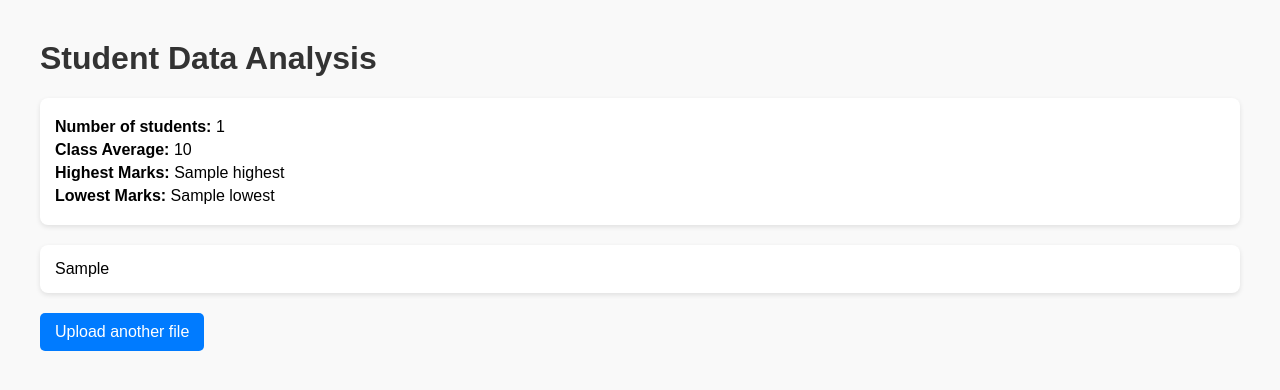
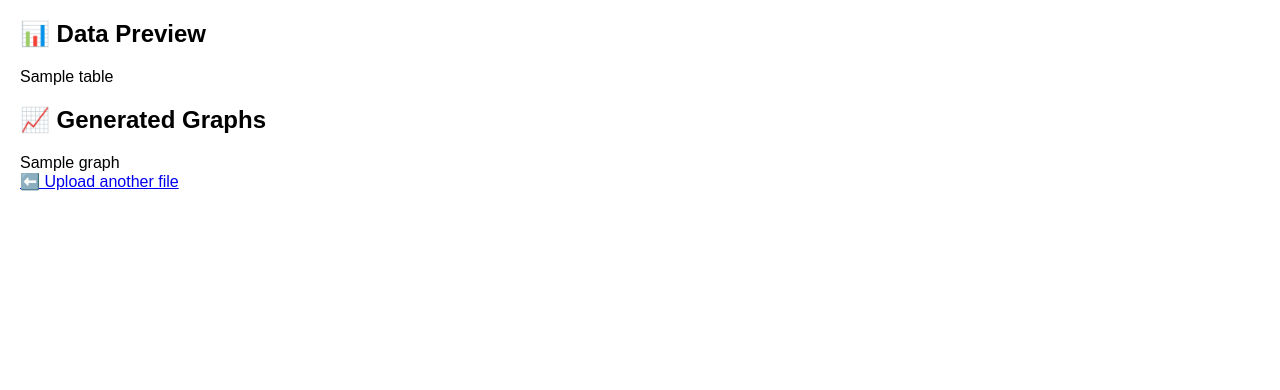
Before and after one commit to Sakazuki-Akainu/my-projekt, a Flask app: template templates/results.html in a window 1280 px wide. Shown: the top 390 px of the page. Run offline with Flask 3, Linux system fonts and the light colour scheme; the template is opened without the code that fills it: most values are stand-ins (such as "Sample title", 1, 10 or a date in 2020).

Commit message:
Update results.html

```diff
--- a/templates/results.html
+++ b/templates/results.html
@@ -1,31 +1,26 @@
 <!DOCTYPE html>
 <html>
 <head>
-    <title>Analysis Results</title>
+    <title>Results</title>
     <style>
-        body { font-family: Arial, sans-serif; margin: 40px; background: #f9f9f9; }
-        h1 { color: #333; }
-        .stats { margin-bottom: 20px; padding: 15px; background: #fff; border-radius: 8px; box-shadow: 0px 2px 5px rgba(0,0,0,0.1); }
-        .stats p { margin: 5px 0; font-size: 16px; }
-        .upload-link { margin-top: 20px; display: inline-block; padding: 10px 15px; background: #007bff; color: white; text-decoration: none; border-radius: 5px; }
-        .upload-link:hover { background: #0056b3; }
-        .graph { margin-top: 20px; background: #fff; padding: 15px; border-radius: 8px; box-shadow: 0px 2px 5px rgba(0,0,0,0.1); }
+        body { font-family: Arial, sans-serif; margin: 20px; }
+        .graph-container { display: grid; grid-template-columns: 1fr 1fr; gap: 20px; }
+        iframe { width: 100%; height: 400px; border: none; }
     </style>
 </head>
 <body>
-    <h1>Student Data Analysis</h1>
+    <h2>📊 Data Preview</h2>
+    {% for table in tables %}
+        {{ table | safe }}
+    {% endfor %}
 
-    <div class="stats">
-        <p><strong>Number of students:</strong> {{ count }}</p>
-        <p><strong>Class Average:</strong> {{ average }}</p>
-        <p><strong>Highest Marks:</strong> {{ highest }}</p>
-        <p><strong>Lowest Marks:</strong> {{ lowest }}</p>
+    <h2>📈 Generated Graphs</h2>
+    <div class="graph-container">
+        {% for graph in graphs %}
+            <div class="graph">{{ graph | safe }}</div>
+        {% endfor %}
     </div>
 
-    <div class="graph">
-        {{ graph_html|safe }}
-    </div>
-
-    <a href="/" class="upload-link">Upload another file</a>
+    <a href="/">⬅️ Upload another file</a>
 </body>
 </html>
```
